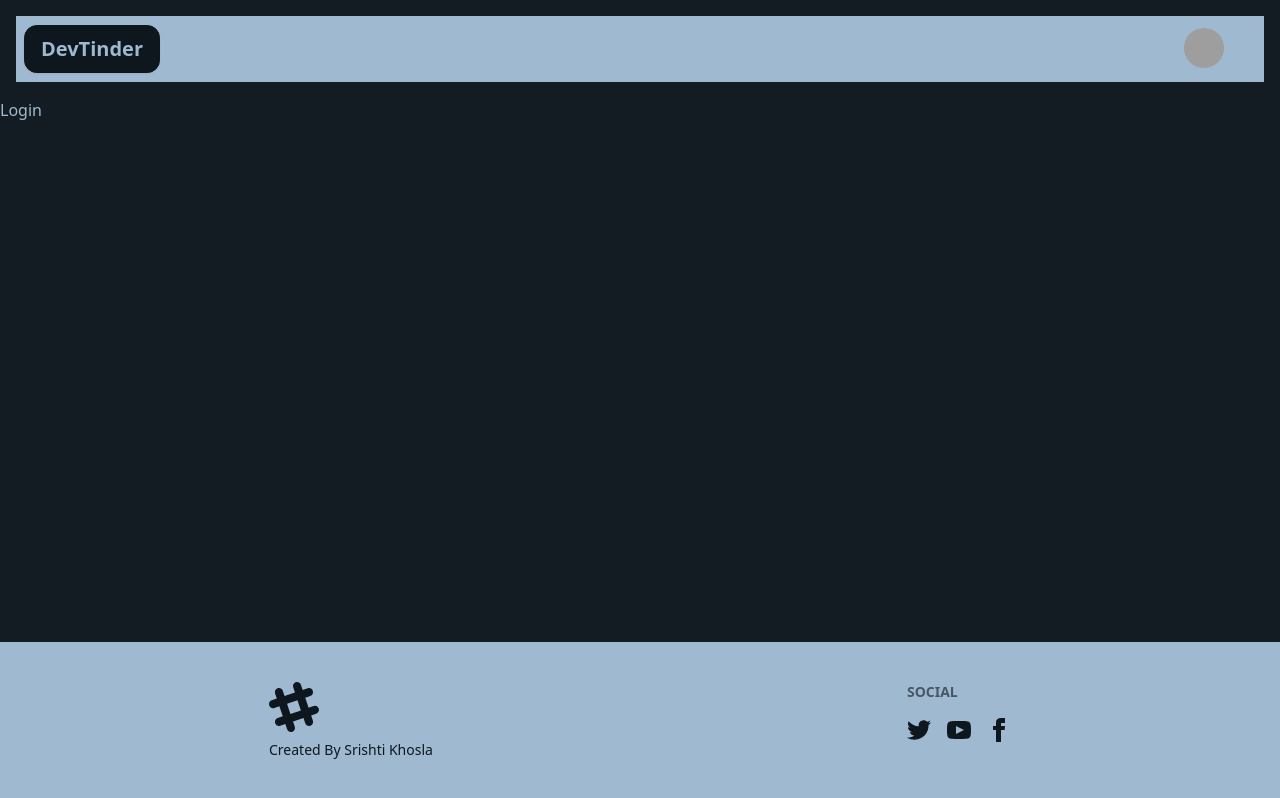
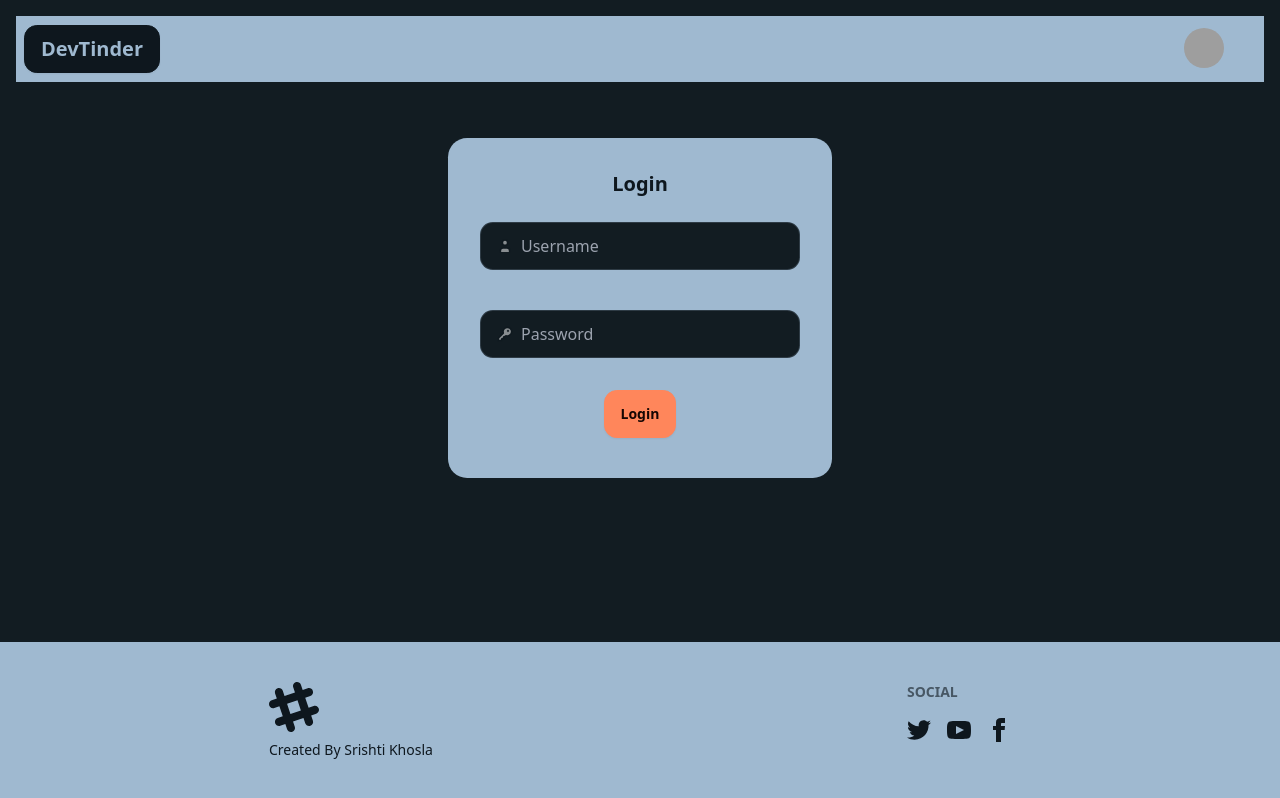
Before and after one commit to 02siri/devTinder-web, a React (Vite) app: page /login in a window 1280 px wide. Built offline with nearby package versions, Linux system fonts and the light colour scheme; grey boxes are pictures that could not be loaded.

Commit message:
Created Login API + UI

```diff
--- a/package.json
+++ b/package.json
@@ -10,8 +10,11 @@
     "preview": "vite preview"
   },
   "dependencies": {
+    "@reduxjs/toolkit": "^2.11.0",
+    "axios": "^1.13.2",
     "react": "^19.2.0",
     "react-dom": "^19.2.0",
+    "react-redux": "^9.2.0",
     "react-router-dom": "^7.10.0"
   },
   "devDependencies": {
--- a/src/components/Login.jsx
+++ b/src/components/Login.jsx
@@ -1,7 +1,105 @@
+import { useState } from "react";
+import axios from "axios";
+
 const Login = () => {
-    return (<div>
-        <h1>Login</h1>
+
+    const [emailId, setEmailId] = useState("");
+    const [password, setPassword] = useState("");
+    const [toast, setToast] = useState(false);
+
+    const handleLogin = async () => {
+       try{
+            const res = await axios.post(
+                "http://localhost:7777/login",
+                {emailId, password,},
+                //to get cookies from server in the frontend
+                {withCredentials: true},
+            );
+
+            setToast(true);
+            setTimeout(()=> setToast(false), 3000);
+
+       }catch(err){
+        console.log(err);
+       }
+
+    };
+
+    return (
+    <div className="flex justify-center my-10">
+    <div className="card card-border bg-base-content w-96 text-base-200">
+  <div className="card-body">
+    <h2 className="card-title justify-center">Login</h2>
+
+        <label className="input input-bordered flex items-center gap-2 my-4">
+    <svg className="h-[1em] opacity-50" xmlns="http://www.w3.org/2000/svg" viewBox="0 0 24 24">
+        <g
+        strokeLinejoin="round"
+        strokeLinecap="round"
+        strokeWidth="2.5"
+        fill="white"
+        stroke="currentColor"
+        >
+        <path d="M19 21v-2a4 4 0 0 0-4-4H9a4 4 0 0 0-4 4v2"></path>
+        <circle cx="12" cy="7" r="4"></circle>
+        </g>
+    </svg>
+    <input
+        type="text"
+        className="grow text-base-content"
+        value={emailId}
+        onChange={(e)=>setEmailId(e.target.value)}
+        required
+        placeholder="Username"
+        // pattern="[A-Za-z][A-Za-z0-9\-]*"
+        // minlength="3"
+        // maxlength="30"
+        // title="Only letters, numbers or dash"
+    />
+    </label>
+
+      <label className="input input-bordered flex items-center gap-2 my-4">
+    <svg className="h-[1em] opacity-50" xmlns="http://www.w3.org/2000/svg" viewBox="0 0 24 24">
+        <g
+        strokeLinejoin="round"
+        strokeLinecap="round"
+        strokeWidth="2.5"
+        fill="white"
+        stroke="currentColor"
+        >
+        <path
+            d="M2.586 17.414A2 2 0 0 0 2 18.828V21a1 1 0 0 0 1 1h3a1 1 0 0 0 1-1v-1a1 1 0 0 1 1-1h1a1 1 0 0 0 1-1v-1a1 1 0 0 1 1-1h.172a2 2 0 0 0 1.414-.586l.814-.814a6.5 6.5 0 1 0-4-4z"
+        ></path>
+        <circle cx="16.5" cy="7.5" r=".5" fill="currentColor"></circle>
+        </g>
+    </svg>
+    <input
+        type="password"
+        className="grow text-base-content"
+        value={password}
+        onChange={(e)=>setPassword(e.target.value)}
+        required
+        placeholder="Password"
+        // minlength="8"
+        // pattern="(?=.*\d)(?=.*[a-z])(?=.*[A-Z]).{8,}"
+        // title="Must be more than 8 characters, including number, lowercase letter, uppercase letter"
+    />
+    </label>
+
+    <div className="card-actions justify-center m-2">
+      <button className="btn btn-primary" onClick={handleLogin}>Login</button>
+   </div>
+
+   {toast && (
+     <div className="toast toast-top toast-end mt-20 rounded-sm">
+    <div className="alert alert-success">
+        <span>Login Successful !</span>
     </div>
+    </div>
+   )}
+  </div>
+  </div>
+</div>
 );
 };
 
```
Also changed, not shown: 2 other files (tests, documents, lock files or other folders).
